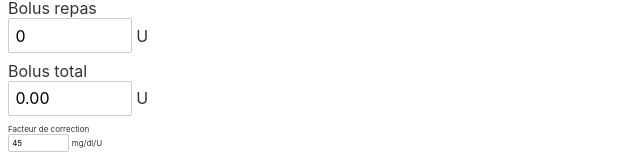
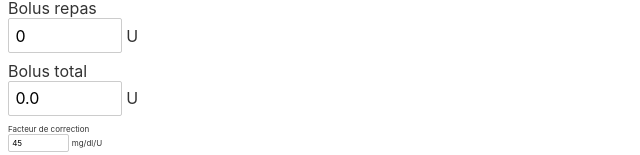
Before and after one commit to parmentf/bolus-calculator, a Svelte app: page / in a window 1280 px wide. Shown: the part 280-435 px from the top of the page, without its empty margins (0-640 px from the left). Built offline with nearby package versions, Linux system fonts and the light colour scheme.

Commit message:
:sparkles: Change precision and fix addition

```diff
--- a/src/BolusCalculator.svelte
+++ b/src/BolusCalculator.svelte
@@ -9,7 +9,7 @@
 
     function calculeCorrection() {
         correction = glycemie > objectif
-            ? ((glycemie - objectif) / facteurCorrection).toFixed(2)
+            ? Number(((glycemie - objectif) / facteurCorrection).toFixed(1))
             : 0;
     }
 
@@ -38,19 +38,19 @@
 
 <span>
     <label for="correction">Correction</label>
-    <input type="number" min="0" max="10" value={correction} readonly step="0.01" id="correction">
+    <input type="number" min="0" max="10" value={correction} readonly step="0.1" id="correction">
     <span>U</span>
 </span>
 
 <span>
     <label for="repas">Bolus repas</label>
-    <input type="number" min="0" max="10" value={repas} readonly step="0.01" id="repas">
+    <input type="number" min="0" max="10" value={repas} readonly step="0.1" id="repas">
     <span>U</span>
 </span>
 
 <span>
     <label for="bolus">Bolus total</label>
-    <input type="number" min="0" max="10" value={Number(correction + repas).toFixed(2)} readonly step="0.01" id="bolus">
+    <input type="number" min="0" max="10" value={Number(correction + repas).toFixed(1)} readonly step="0.1" id="bolus">
     <span>U</span>
 </span>
 
```
